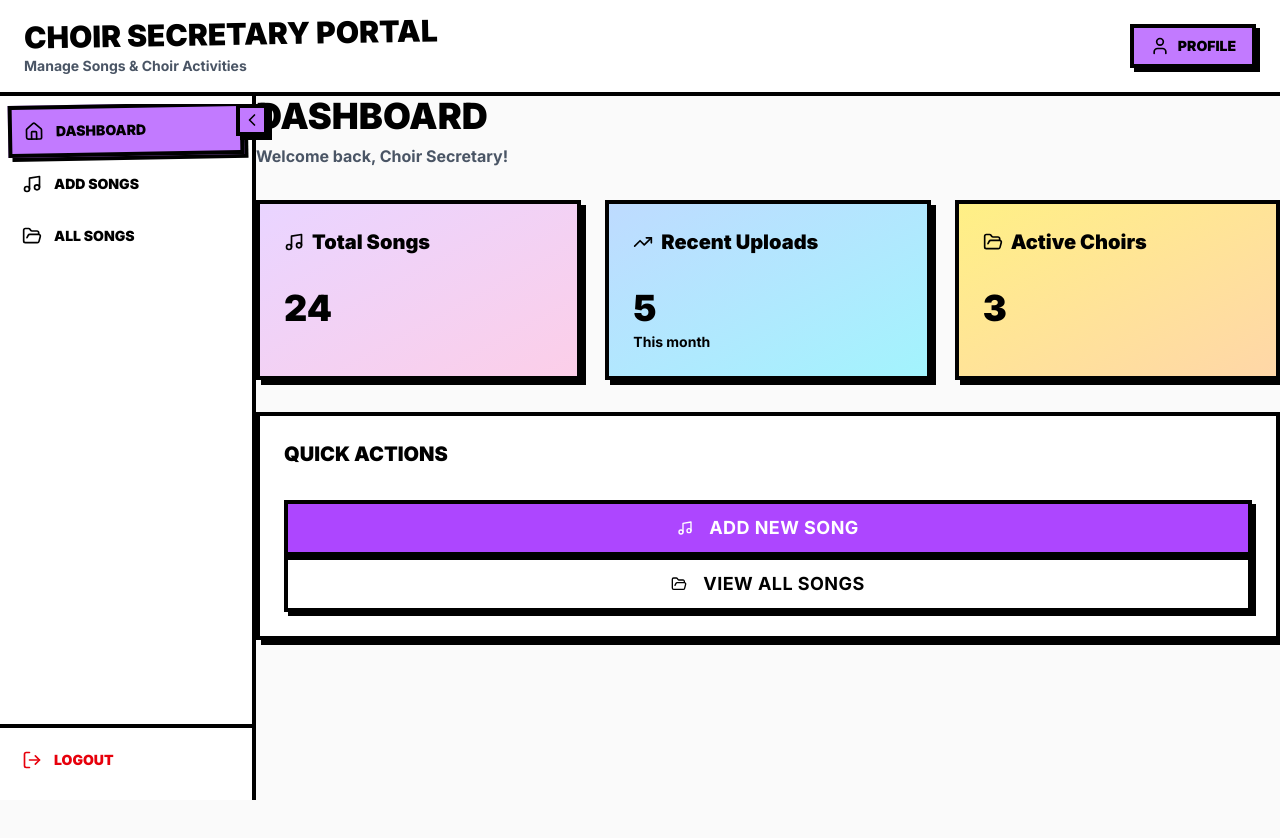
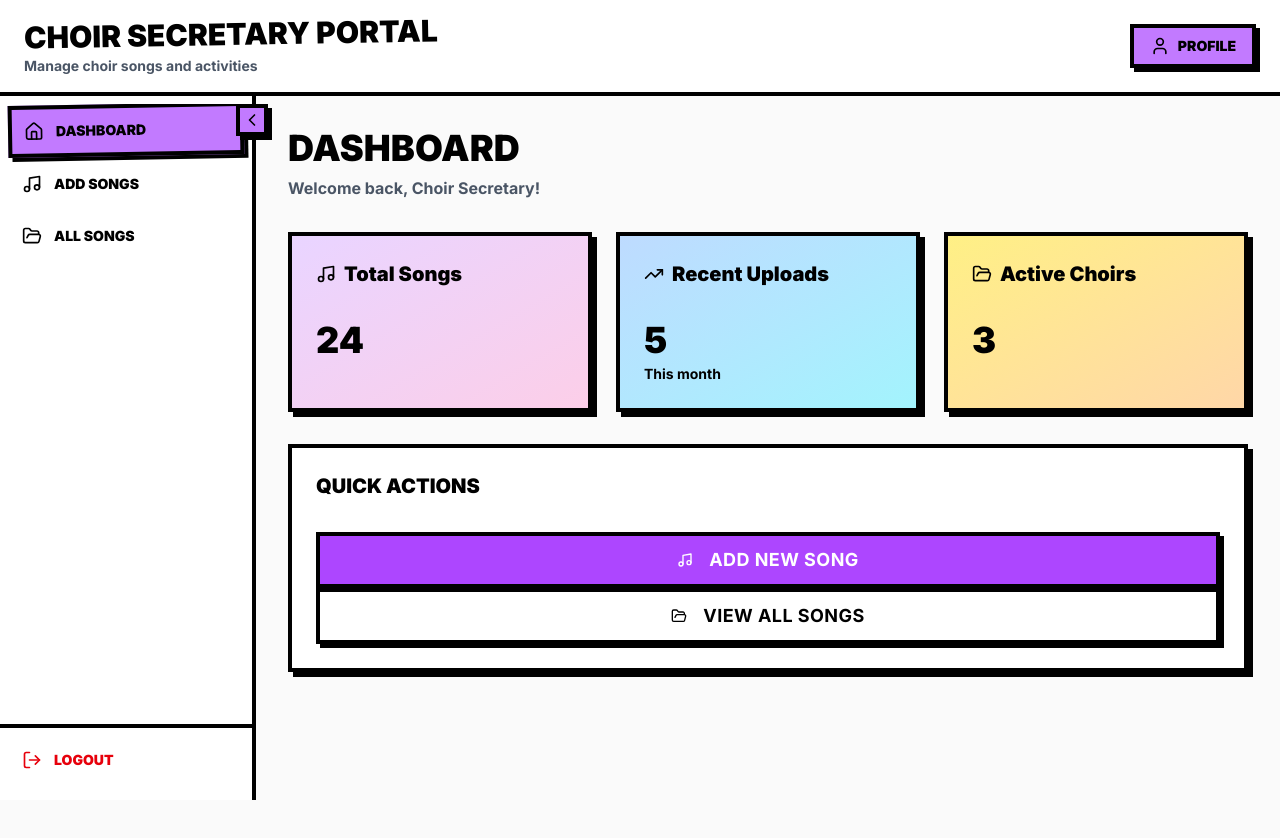
Before and after one commit to RCA-SDA/rca-sda-web-frontend, a Next.js app: page /users/choir_secretary in a window 1280 px wide. Shown: the top 838 px of the page. Before the commit the page ends 800 px from the top, so only its background shows below. Built offline with nearby package versions, Linux system fonts and the light colour scheme.

Commit message:
feat[choir secretaly] : page spacing

```diff
--- a/app/users/choir_secretary/add-songs/page.tsx
+++ b/app/users/choir_secretary/add-songs/page.tsx
@@ -68,7 +68,8 @@
   };
 
   return (
-    <div className="max-w-3xl mx-auto space-y-6">
+        <div className="min-h-screen bg-[#fafafa] py-8">
+      <div className="max-w-7xl mx-auto px-4 sm:px-6 space-y-6 lg:px-8">
       <div>
         <h2 className="text-4xl font-black uppercase mb-2">Add New Song</h2>
         <p className="text-gray-600 font-bold">Upload a new song for the choir</p>
@@ -180,6 +181,7 @@
           </form>
         </CardContent>
       </Card>
-    </div>
+      </div>
+      </div>
   );
 }
--- a/app/users/choir_secretary/layout.tsx
+++ b/app/users/choir_secretary/layout.tsx
@@ -47,12 +47,11 @@
                 Choir Secretary Portal
               </h1>
               <p className="text-sm font-bold text-gray-600 mt-1">
-                Manage Songs & Choir Activities
+                Manage choir songs and activities
               </p>
             </div>
 
             <div className="flex items-center gap-4">
-              {/* Profile */}
               <Link
                 href="/users/choir_secretary/profile"
                 className="flex items-center gap-2 px-4 py-2 bg-purple-400 border-4 border-black shadow-[4px_4px_0px_0px_rgba(0,0,0,1)] hover:translate-x-[-2px] hover:translate-y-[-2px] hover:shadow-[6px_6px_0px_0px_rgba(0,0,0,1)] transition-all"
--- a/app/users/choir_secretary/page.tsx
+++ b/app/users/choir_secretary/page.tsx
@@ -14,7 +14,8 @@
   };
 
   return (
-    <div className="space-y-8">
+    <div className="min-h-screen bg-[#fafafa] py-8">
+      <div className="max-w-7xl mx-auto px-4 sm:px-6 lg:px-8 space-y-8">
       <div>
         <h2 className="text-4xl font-black uppercase mb-2">Dashboard</h2>
         <p className="text-gray-600 font-bold">Welcome back, Choir Secretary!</p>
@@ -80,6 +81,7 @@
           </Link>
         </CardContent>
       </Card>
-    </div>
+      </div>
+      </div>
   );
 }
--- a/app/users/choir_secretary/songs/page.tsx
+++ b/app/users/choir_secretary/songs/page.tsx
@@ -37,7 +37,8 @@
   );
 
   return (
-    <div className="space-y-6">
+       <div className="min-h-screen bg-[#fafafa] py-8">
+      <div className="max-w-7xl mx-auto px-4 sm:px-6 lg:px-8 space-y-6">
       <div>
         <h2 className="text-4xl font-black uppercase mb-2">All Songs</h2>
         <p className="text-gray-600 font-bold">Manage and view all choir songs</p>
@@ -84,6 +85,7 @@
           <p className="text-gray-600 font-bold">No songs found</p>
         </div>
       )}
-    </div>
+      </div>
+      </div>
   );
 }
```
